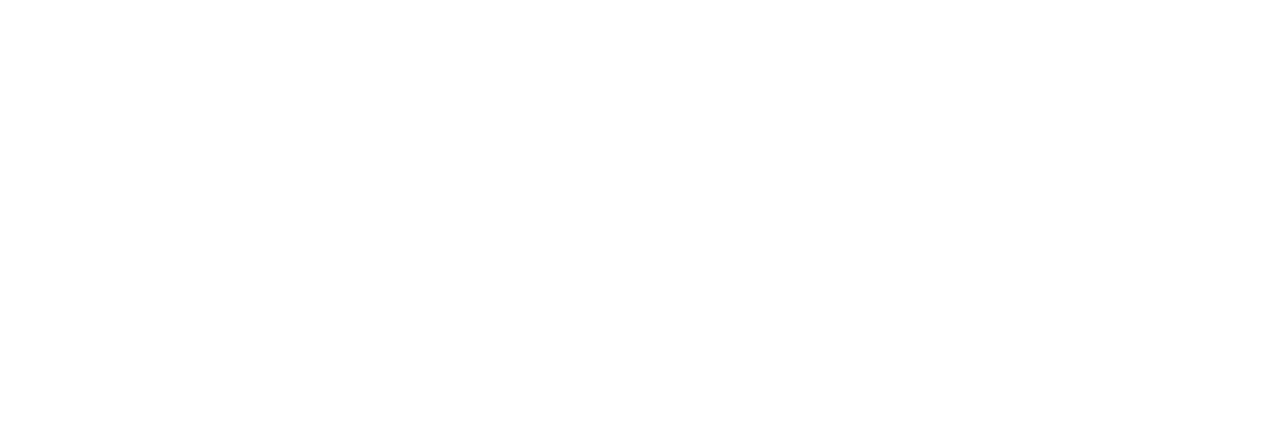
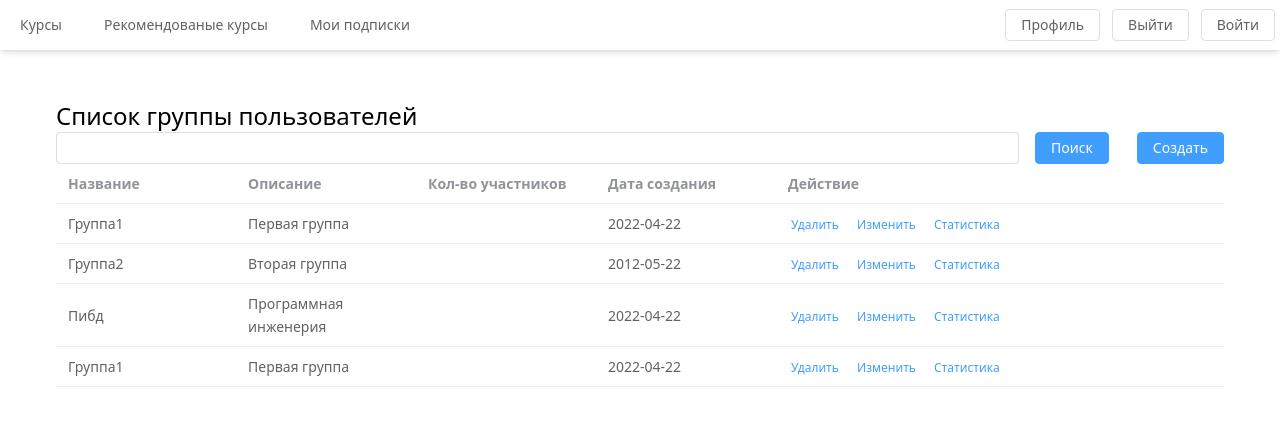
Before and after one commit to mishacollins7300/diplom, a Vue app: page /creator/user-group in a window 1280 px wide. Before the commit this address had no page. Shown: the top 426 px of the page. Built offline with nearby package versions, Linux system fonts and the light colour scheme; sample sign-in values are in the browser's storage.

Commit message:
Список групп пользователей

```diff
--- a/src/app/route/route.js
+++ b/src/app/route/route.js
@@ -6,6 +6,7 @@ import RegistrationPage from '@/page/RegistrationPage'
 import MySubscribesPage from '@/page/MySubscribesPage'
 import CursePage from "@/page/CursePage";
 import CreateGroup from "@/page/creator/CreateGroup";
+import UserGroup from "@/page/creator/UserGroup";
 
 const routes = [
     {
@@ -57,6 +58,14 @@ const routes = [
         }
     },
     {
+        path: '/creator/user-group',
+        name: 'user-group',
+        component: UserGroup,
+        meta: {
+            layout: 'CreatorLayout'
+        }
+    },
+    {
         path: '/my-subscribes',
         name: 'my-subscribes',
         component: MySubscribesPage,
--- /dev/null
+++ b/src/page/creator/UserGroup.vue
@@ -0,0 +1,68 @@
+<template>
+  <div class="py-5">
+    <div class="flex text-2xl">Список группы пользователей</div>
+    <div>
+      <div class="flex gap-4">
+        <el-input v-model="name" />
+        <el-button type="primary" @click="() => console.log(4 )">Поиск</el-button>
+        <el-button type="primary" @click="() => console.log(4 )">Создать</el-button>
+      </div>
+      <el-table :data="tableData" style="width: 100%">
+        <el-table-column prop="name" label="Название" width="180" />
+        <el-table-column prop="desc" label="Описание" width="180" />
+        <el-table-column prop="count" label="Кол-во участников" width="180" />
+        <el-table-column prop="date" label="Дата создания" width="180" />
+        <el-table-column label="Действие">
+          <template #default>
+            <el-button link type="primary" size="small">
+              Удалить
+            </el-button>
+            <el-button link type="primary" size="small">
+              Изменить
+            </el-button>
+            <el-button link type="primary" size="small">
+              Статистика
+            </el-button>
+          </template>
+        </el-table-column>
+      </el-table>
+    </div>
+  </div>
+</template>
+
+<script setup>
+
+import {ref} from "vue";
+
+const name = ref()
+const tableData = [
+  {
+    date: '2022-04-22',
+    name: 'Группа1',
+    desc: 'Первая группа',
+    cont: '3'
+  },
+  {
+    date: '2012-05-22',
+    name: 'Группа2',
+    desc: 'Вторая группа',
+    cont: '3'
+  },
+  {
+    date: '2022-04-22',
+    name: 'Пибд',
+    desc: 'Программная инженерия',
+    cont: '3'
+  },
+  {
+    date: '2022-04-22',
+    name: 'Группа1',
+    desc: 'Первая группа',
+    cont: '3'
+  },
+]
+</script>
+
+<style scoped>
+
+</style>
```
